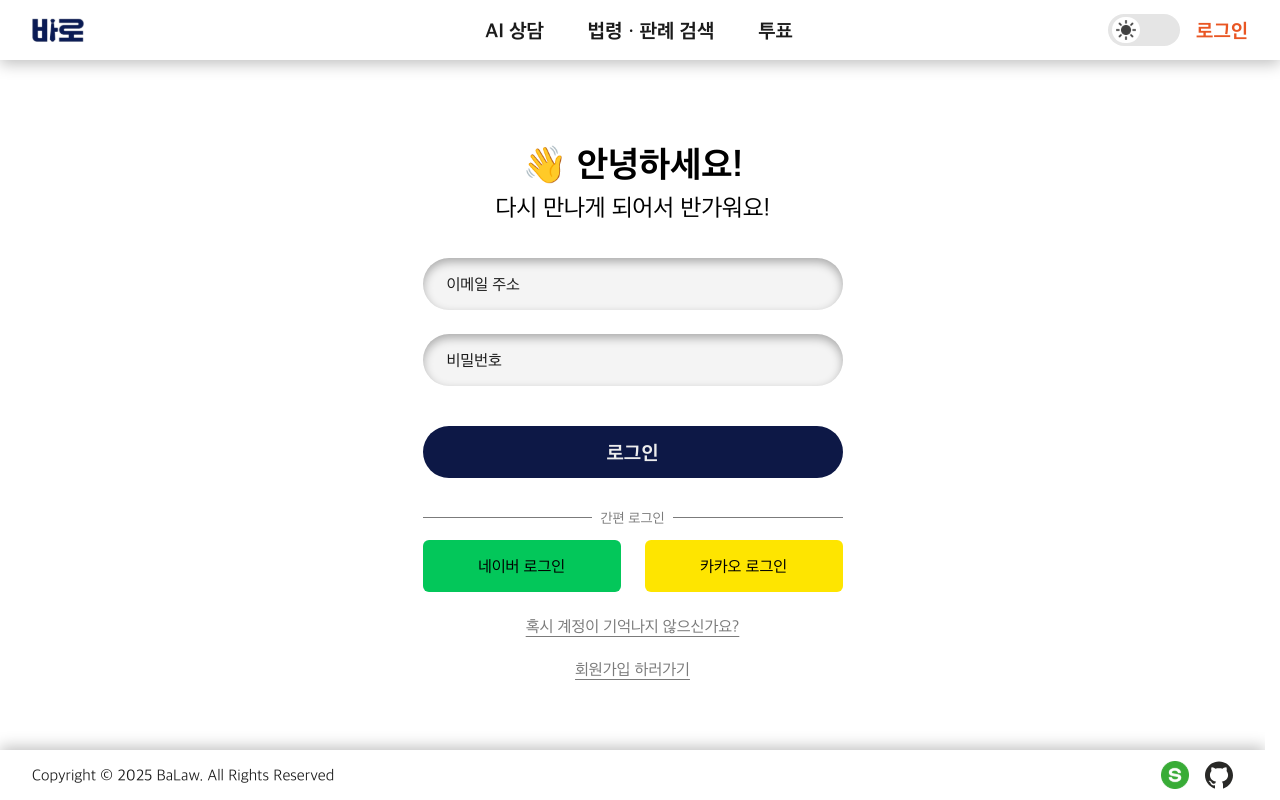
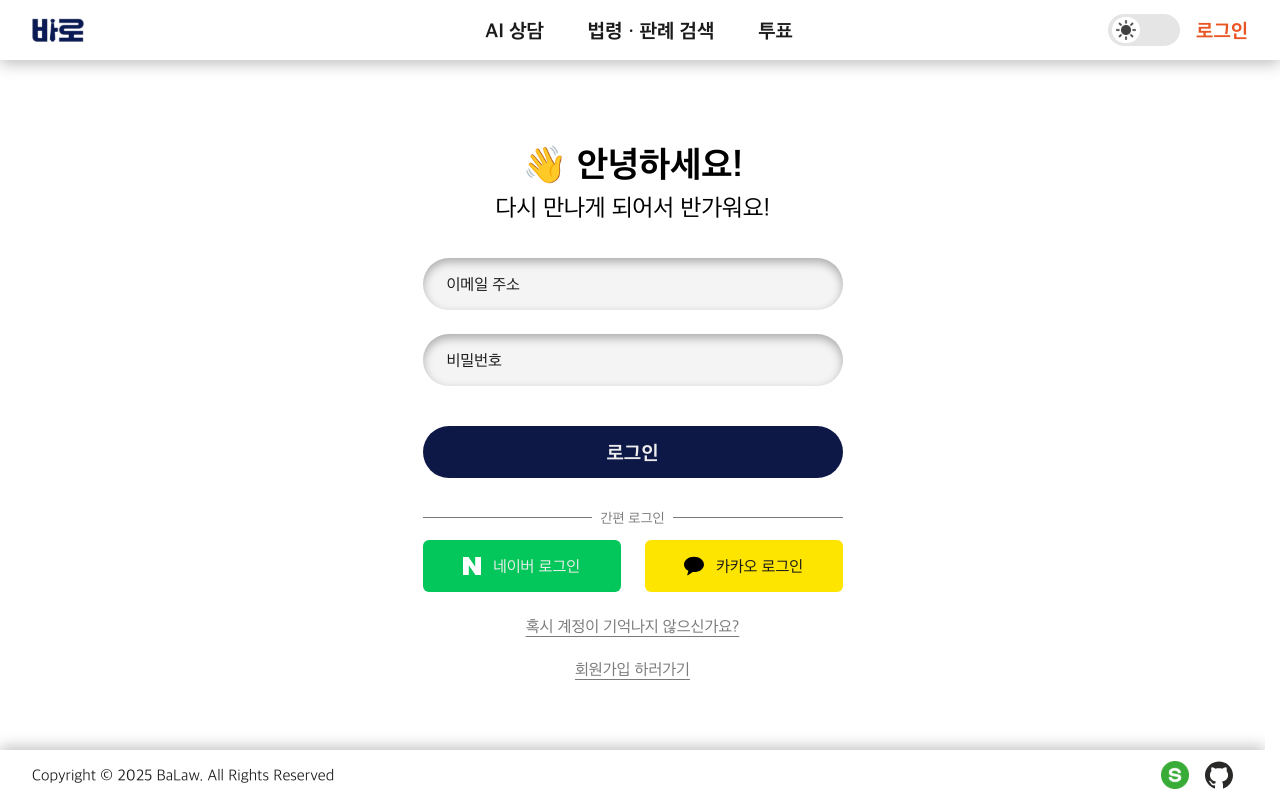
Before and after one commit to prgrms-web-devcourse-final-project/WEB5_6_SamSamOO_FE, a Next.js app: page /login in a window 1280 px wide. Built offline with nearby package versions, Linux system fonts and the light colour scheme; no server answers.

Commit message:
style : 소셜 로그인 SVG 추가

```diff
--- a/src/app/(account)/login/page.tsx
+++ b/src/app/(account)/login/page.tsx
@@ -2,6 +2,7 @@ import LoginForm from '@/components/forms/LoginForm';
 import DividerWithText from '@/components/features/account/DividerWithText';
 import Link from 'next/link';
 import AuthHeader from '@/components/features/account/AuthHeader';
+import Oauth from '@/components/features/account/Oauth';
 
 function Page() {
   return (
@@ -12,10 +13,7 @@ function Page() {
 
       <DividerWithText text="간편 로그인" />
 
-      <div className="w-full flex gap-6 mb-6">
-        <button className="flex-1 h-13 bg-[#03C75A] px-[35px] rounded-sm">네이버 로그인</button>
-        <button className="flex-1 h-13 bg-[#FEE500] px-[35px] rounded-sm">카카오 로그인</button>
-      </div>
+      <Oauth mode="login" />
 
       <Link
         href="find-account"
--- a/src/components/features/account/Oauth.tsx
+++ b/src/components/features/account/Oauth.tsx
@@ -2,6 +2,9 @@
 
 import { useEffect } from 'react';
 import { useRouter } from 'next/navigation';
+
+import KakaoIcon from '@/assets/icons/kakao.svg';
+import NaverIcon from '@/assets/icons/naver.svg';
 
 interface Props {
   mode?: 'login' | 'signup';
@@ -51,17 +54,20 @@ export default function Oauth({ mode = 'login' }: Props) {
     <div className="mb-6 flex w-full gap-6">
       <button
         type="button"
-        className="h-13 flex-1 rounded-sm bg-[#03C75A] px-9 text-primary-white"
+        className="h-13 flex flex-1 items-center justify-center gap-3 rounded-sm bg-[#03C75A] px-9 text-primary-white"
         onClick={() => handleOauthPopup('naver')}
       >
-        {naverText}
+        <NaverIcon width={18} height={18} />
+        <span>{naverText}</span>
       </button>
+
       <button
         type="button"
-        className="h-13 flex-1 rounded-sm bg-[#FEE500] px-9 text-primary-black"
+        className="h-13 flex flex-1 items-center justify-center gap-3 rounded-sm bg-[#FEE500] px-9 text-primary-black"
         onClick={() => handleOauthPopup('kakao')}
       >
-        {kakaoText}
+        <KakaoIcon width={20} height={20} />
+        <span>{kakaoText}</span>
       </button>
     </div>
   );
```
Also changed, not shown: src/assets/icons/kakao.svg (added), src/assets/icons/naver.svg (added).
